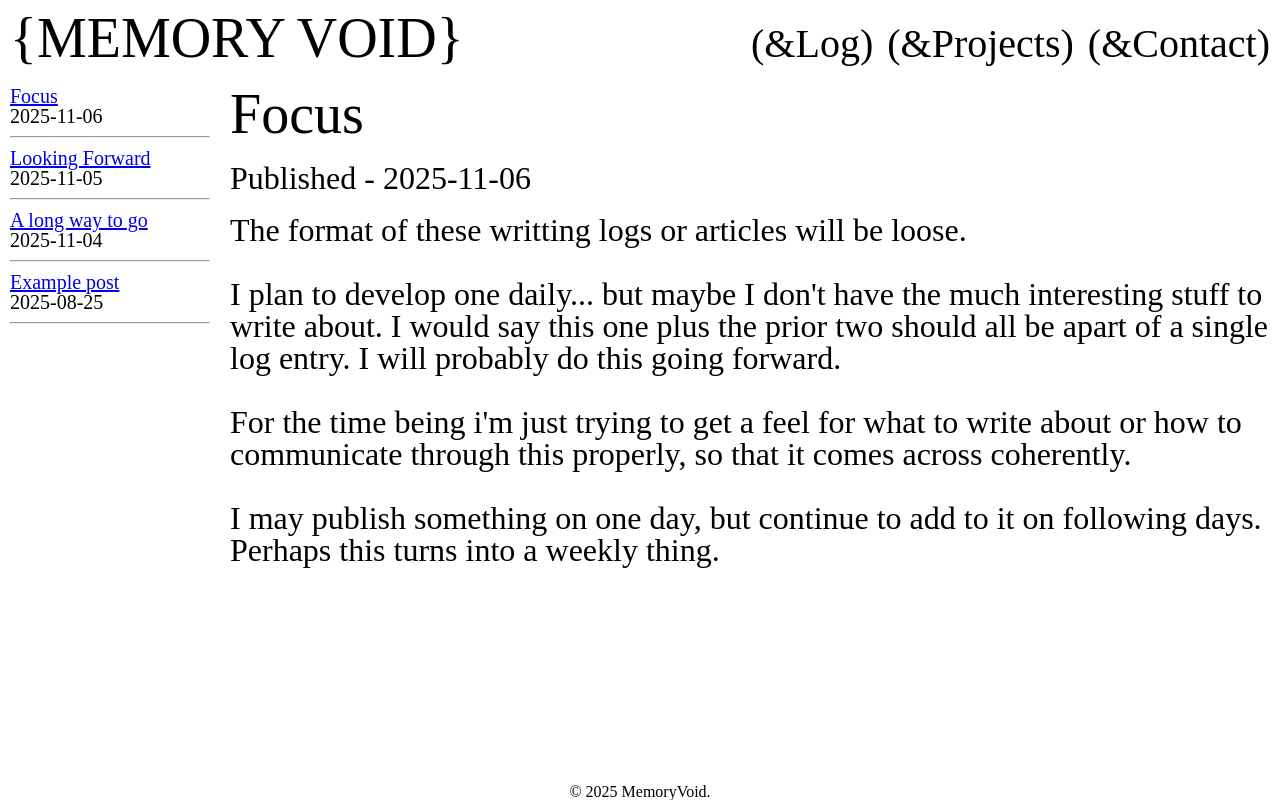
After one commit to dynamicmemory/jhahn_dev, a PHP site: page /log.php in a window 1280 px wide. The commit adds this page. Run offline with PHP 8.4, Linux system fonts and the light colour scheme.

Commit message:
Added logs, projects and contact skeletons

```diff
--- /dev/null
+++ b/articles/003-Focus.md
@@ -0,0 +1,14 @@
+The format of these writting logs or articles will be loose.
+
+<br><br>
+I plan to develop one daily... but maybe I don't have the much interesting stuff
+to write about. I would say this one plus the prior two should all be apart of
+a single log entry. I will probably do this going forward.
+
+<br><br>
+For the time being i'm just trying to get a feel for what to write about or
+how to communicate through this properly, so that it comes across coherently.
+
+<br><br>
+I may publish something on one day, but continue to add to
+it on following days. Perhaps this turns into a weekly thing.
--- a/articles/database.json
+++ b/articles/database.json
@@ -2,12 +2,24 @@
     {
         "title": "Example post",
         "date": "2025-08-25",
-        "content": "articles/example1.md"
+        "content": "articles/000-example1.md"
     },
 
     {
-        "title": "Example post 2",
-        "date": "2025-08-26",
-        "content": "articles/example2.md"
+        "title": "A long way to go",
+        "date": "2025-11-04",
+        "content": "articles/001-tues_04_11_25.md"
+    },
+
+    {
+        "title": "Looking Forward",
+        "date": "2025-11-05",
+        "content": "articles/002-wed_05_11_25.md"
+    },
+
+    {
+        "title": "Focus",
+        "date": "2025-11-06",
+        "content": "articles/003-Focus.md"
     }
 ]
--- a/css/main.css
+++ b/css/main.css
@@ -1,5 +1,5 @@
 h1 {
-    font-size: 3rem;
+    font-size: 3.5rem;
 }
 
 html {
@@ -11,7 +11,7 @@ body {
     flex-direction: column;
     font-size: 16px;
     height: 100vh;
-    max-width: 1200px;
+    max-width: 1800px;
     width: 100%;
     margin: auto;
 }
@@ -29,6 +29,10 @@ nav {
     text-decoration: none;
 }
 
+#right-nav a {
+    font-size: 2.5rem;
+}
+
 #main-container {
     font-size: 1.5rem;
     margin: auto;
--- /dev/null
+++ b/css/projects.css
@@ -0,0 +1,21 @@
+#container {
+    display: flex;
+    margin: auto, 0;
+    width: 100%;
+}
+
+/* controls Project and contact page main area */
+#center-container{
+    font-size: 2rem;
+    margin: 100px;
+}
+
+#center-container p {
+    text-align: center;
+    font-size: 2.5rem;
+    font-weight: bold;
+}
+
+#center-container li {
+    margin: 20px;
+}
--- a/css/thoughts.css
+++ b/css/thoughts.css
@@ -12,8 +12,10 @@
     overflow-y: auto;
 }
 
+/* Main log body text */
 #center-col {
     flex: 1;
+    font-size: 2rem;
 }
 
 #thoughts-title, #thoughts-date, #thoughts-body {
--- a/header.php
+++ b/header.php
@@ -8,6 +8,7 @@
         <link rel="stylesheet" type="text/css" href="/css/reset.css">
         <link rel="stylesheet" type="text/css" href="/css/main.css">
         <link rel="stylesheet" type="text/css" href="/css/thoughts.css">
+        <link rel="stylesheet" type="text/css" href="/css/projects.css">
         <script src="js/main.js"></script>
     </head>
     <body>
@@ -20,7 +21,11 @@
                 </div>
                 <div id="right-nav">
                     <h1 class="nav-text">
-                        <a href="/thoughts.php">(&Thoughts)</a>
+                        <!-- Turning off articles for the moment, devlog instead-->
+                        <!--<a href="/thoughts.php">(&Thoughts)</a> -->
+                        <a href="/log.php">(&Log)</a>
+                        <a href="/projects.php">(&Projects)</a>
+                        <a href="/contact.php">(&Contact)</a>
                     </h1>
                 </div>
             </nav>
--- /dev/null
+++ b/log.php
@@ -0,0 +1,69 @@
+<?php
+// Get the json data
+$database = file_get_contents("articles/database.json");
+// Reverse the db so newest is first
+$articles = array_reverse(json_decode($database, true));
+
+// Check if/which article was clicked and set it to a varaible to expose it in html
+$clickedArticle = null;
+if (isset($_GET['post'])) {
+    $articlePath = $_GET['post'];
+
+    // Protects against someone injecting an address to a folder we don't want to show
+    if (strpos($articlePath, "articles/") === 0 && file_exists($articlePath)) {
+        $content = file_get_contents($articlePath);
+
+        foreach ($articles as $article) {
+            if ($article['content'] === $articlePath) {
+                $clickedArticle = $article;
+                break;
+            }
+        }
+    }
+    else
+        $content = "Invalid Article.";
+}
+// Load the latest article if none is selected (on page load)
+else {
+    if (!empty($articles)) {
+        $clickedArticle = $articles[0];
+        $content = file_get_contents($clickedArticle['content']);
+    }
+}
+?>
+
+<?php include "header.php" ?>
+<div id="thoughts-container">
+    <div id="left-col">
+        <ul>
+        <!--For every article in the db, loop through and display the name and date-->
+        <?php
+            if ($articles) {
+                foreach($articles as $article) {
+                    echo "<li><a href='?post=" . urlencode($article['content']) .
+                        "'>" . htmlspecialchars($article['title']) . "</a></li>";
+                    echo "<small>" . htmlspecialchars($article['date']) . "</small>";
+                    echo "<br><hr>";
+                }
+            }
+            else {
+                echo "<p>No thoughts were found</p>";
+            }
+        ?>
+        </ul>
+    </div>
+
+    <div id="center-col">
+        <div id="thoughts-content">
+            <h1 id="thoughts-title">
+            <?php echo htmlspecialchars($clickedArticle['title']);?>
+            </h1>
+            <p id="thoughts-date">Published -
+            <?php echo htmlspecialchars($clickedArticle['date']);?>
+            </p>
+            <p id="thoughts-body"><?php echo $content;?>
+            </p>
+        </div>
+    </div>
+</div>
+<?php include "footer.php" ?>
```
Also changed, not shown: articles/000-example1.md (renamed from articles/example1.md, +41 -0 lines), articles/001-tues_04_11_25.md (added, +3 -0 lines), articles/002-wed_05_11_25.md (added, +36 -0 lines), articles/example2.md (deleted, +0 -23 lines), contact.php (added, +19 -0 lines), projects.php (added, +23 -0 lines), css/contact.css (added).
